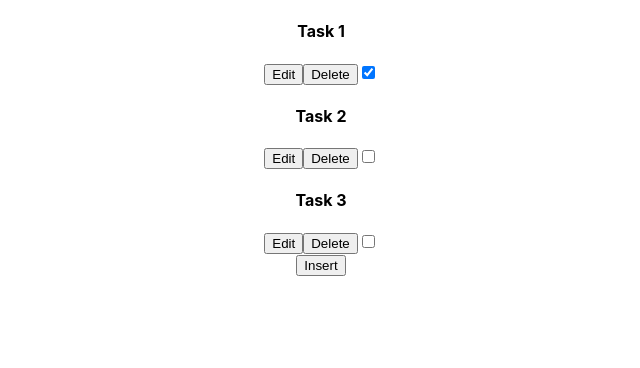
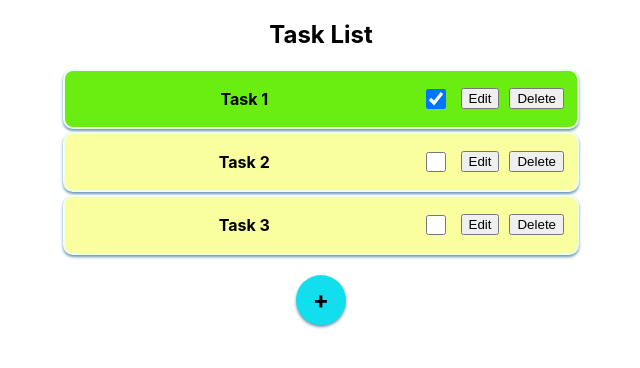
Before and after one commit to Hector-IoT/todo-app, a React (Create React App) app: page / in a window 1280 px wide. Shown: the top 368 px of the page, without its empty margins (319-959 px from the left). Built offline with nearby package versions, Linux system fonts and the light colour scheme.

Commit message:
Added some styling, fixing some bugs

```diff
--- a/src/App.css
+++ b/src/App.css
@@ -1,3 +1,41 @@
 .App {
   text-align: center;
+
 }
+.ShowButton{
+  margin: 2px;
+}
+
+.AddTaskButton{
+  width: 50px;
+  height: 50px;
+  margin: auto;
+  box-shadow: 0 2px 3px rgb(104, 150, 180);
+  background-color: rgb(18, 223, 238);
+  display: -webkit-flex;
+  display: flex;
+  align-items: center;
+  cursor: pointer;
+  border-radius: 25px
+}
+
+.AddTaskButton h2{
+  margin: auto;
+}
+
+.AddTaskButton:hover {
+  background-color: rgb(32, 80, 240);
+}
+
+.TaskPreview{
+  width: 20%;
+    margin: 10px;
+    border: 10px solid rgb(3, 247, 3);
+    padding: 8px;
+    text-align: center;
+    background-color: rgb(18, 223, 238);
+    top: 0;
+    right:0;
+    position: absolute;
+    overflow: auto;
+}
--- a/src/App.js
+++ b/src/App.js
@@ -1,103 +1,165 @@
-import React, { Component } from 'react';
-import './App.css';
-import TaskList from './components/TaskList'
-import TaskPreview from './components/TaskPreview'
-import TaskEdit from './components/TaskEdit'
-
+import React, { Component } from "react";
+import "./App.css";
+import TaskList from "./components/TaskList";
+import TaskPreview from "./components/TaskPreview";
+import TaskEdit from "./components/TaskEdit";
+import "./css/TaskEditStyle.css";
+import "./css/TaskPreviewStyle.css";
 
 class App extends Component {
-
   constructor(props) {
     super(props);
     this.state = {
       tasks: [],
-      currentPreviewTaskIndex: -1,
-      currentEditTaskIndex: -1
-    }
+      taskToCreateOrModify: null,
+      taskToPreview: null,
+    };
   }
 
   componentDidMount() {
-    //call api to get tasks from db, for now we are using hard coded array
+
     const tasks = [
-      { id: '1', title: 'Task 1', Description: 'Description 1', Completed: true },
-      { id: '2', title: 'Task 2', Description: 'Description 2', Completed: false },
-      { id: '3', title: 'Task 3', Description: 'Description 3', Completed: false }
+      {
+        title: "Task 1",
+        Description: "Description 1",
+        Completed: true
+      },
+      {
+        title: "Task 2",
+        Description: "Description 2",
+        Completed: false
+      },
+      {
+        title: "Task 3",
+        Description: "Description 3",
+        Completed: false
+      }
     ];
     this.setState({
       tasks
-    })
+    });
   }
 
-  addTask(newtask) {
-    let tasks = [...this.state.tasks]
-    for (let i = 0; i < tasks.length; i++) {
-      if (tasks[i].id === newtask.id) {
-        alert("Duplicated ID")
-        return
-      }
+  createTask() {
+
+    const newtask = {
+      title: "",
+      Description: "",
+      Completed: false
     }
 
-    tasks.push(newtask)
     this.setState({
-      tasks
-    })
+      taskToCreateOrModify: newtask,
+      currentEditTaskIndex: this.state.tasks.length + 1
+    });
+
+  }
+
+  updateOrCreateTask(task) {
+    if (this.state.currentEditTaskIndex < this.state.tasks.length) {
+      this.updateTask(task, this.state.currentEditTaskIndex)
+    } else {
+      this.insertTask(task)
+    }
+
+    this.cancelTask();
   }
 
   handleEdit(index) {
+    const tasks = [...this.state.tasks];
     this.setState({
-      currentEditTaskIndex: index
-    })
+      currentEditTaskIndex: index,
+      taskToCreateOrModify: tasks[index]
+    });
   }
 
   handleDelete(index) {
-
-    let tasks = [...this.state.tasks]
-    tasks.splice(index, 1)
+    let tasks = [...this.state.tasks];
+    tasks.splice(index, 1);
     this.setState({
       tasks,
-      currentPreviewTaskIndex: -1,
-      currentEditTaskIndex: -1
-    })
+    });
+  }
+  handleCheckboxChange(index) {
+    let tasks = [...this.state.tasks];
+    tasks[index].Completed = !tasks[index].Completed;
+    this.setState({
+      tasks,
+    });
   }
 
   updateTask(task, index) {
-    let tasks = [...this.state.tasks]
-    tasks[index] = task
+    let tasks = [...this.state.tasks];
+    tasks[index] = task;
 
     this.setState({
       tasks,
-      currentPreviewTaskIndex: -1,
-      currentEditTaskIndex: -1
-    })
+    });
+  }
+
+  cancelTask() {
+    this.setState({
+      taskToCreateOrModify: null,
+    });
+  }
+
+  insertTask(task) {
+    let tasks = [...this.state.tasks];
+    tasks.push(task);
+
+    this.setState({
+      tasks,
+    });
   }
 
   previewTask(index) {
+    const tasks = [...this.state.tasks];
+
     this.setState({
-      currentPreviewTaskIndex: index
-    })
+      taskToPreview: tasks[index]
+    });
   }
 
   render() {
+
+    const taskList = <TaskList
+      tasks={this.state.tasks}
+      onClick={index => this.previewTask(index)}
+      handleEdit={index => this.handleEdit(index)}
+      handleDelete={index => this.handleDelete(index)}
+      handleCheckboxChange={index => this.handleCheckboxChange(index)}
+    />
+
     return (
       <div className="App">
-        <TaskList
-          tasks={this.state.tasks}
-          onClick={(index) => this.previewTask(index)}
-          handleEdit={(index) => this.handleEdit(index)}
-          handleDelete={(index) => this.handleDelete(index)}
-        />
+        <h2>Task List</h2>
 
-        {this.state.currentPreviewTaskIndex > -1 ? <TaskPreview task={this.state.tasks[this.state.currentPreviewTaskIndex]} /> : null}
-        <button onClick={() => this.addTask({ id: '4', title: 'Task 4', Description: 'Description 3', Completed: false })} >Insert</button>
+        {taskList}
+        <div
+          className={"AddTaskButton"}
+          onClick={() => this.createTask()}
+        >
+          <h2>+</h2>
+        </div>
 
-        {this.state.currentEditTaskIndex > -1 ?
-          <TaskEdit
-            key={Math.random()}
-            task={this.state.tasks[this.state.currentEditTaskIndex]}
-            updateTask={(task) => this.updateTask(task, this.state.currentEditTaskIndex)}
+        {this.state.taskToPreview != null ? (
+          <TaskPreview
+            task={this.state.taskToPreview}
           />
-          : null}
+        ) : null}
 
+        {this.state.taskToCreateOrModify != null ? (
+          <div className="TaskEdit">
+            <TaskEdit
+              key={Math.random()}
+              task={this.state.taskToCreateOrModify}
+              updateTask={(task) =>
+                this.updateOrCreateTask(task)
+              }
+              cancelTask={() => this.cancelTask()}
+            />
+          </div>
+        ) : null}
       </div>
     );
   }
--- a/src/components/Task.js
+++ b/src/components/Task.js
@@ -1,37 +1,51 @@
-import React from 'react';
+import React from "react";
+import "../css/TaskStyle.css";
 
 class Task extends React.Component {
   handleDelete(event) {
-        event.stopPropagation()
-        this.props.handleDelete && this.props.handleDelete()
+    this.props.handleDelete && this.props.handleDelete();
   }
 
   handleEdit(event) {
-        event.stopPropagation()
-        this.props.handleEdit && this.props.handleEdit()
+    this.props.handleEdit && this.props.handleEdit();
   }
 
   handleCheckboxChange() {
-
+    this.props.handleCheckboxChange && this.props.handleCheckboxChange();
   }
 
   handleClick(event) {
-        event.stopPropagation()
-        this.props.onClick()
+    this.props.onClick();
   }
 
   render() {
+    let taskStyle = "Task" + (this.props.task.Completed ? " Completed" : "");
+
     return (
-            <div onClick={(event) => this.handleClick(event)} >
-                <h4 >{this.props.task.title}</h4>
-                <button onClick={(event) => this.handleEdit(event)}>Edit</button>
-                <button onClick={(event) => this.handleDelete(event)}>Delete</button>
-                <input type="checkbox" checked={this.props.task.Completed} onChange={this.handleCheckboxChange} />
-            </ div>
+      <div className={taskStyle}>
+
+        <h4 className={"title"} onClick={event => this.handleClick(event)}>{this.props.task.title}</h4>
+
+        <div className={"actions"}>
+          <input
+            className={"CheckBox"}
+            type="checkbox"
+            checked={this.props.task.Completed}
+            onChange={event => this.handleCheckboxChange(event)}
+          />
+          <button className={"ButtonEdit"} onClick={event => this.handleEdit(event)}>Edit</button>
+          <button className={"ButtonDelete"} onClick={event => {
+            var r = window.confirm("Are you sure?");
+            if (r === true) {
+              this.handleDelete(event);
+            }
+          }
+          }>Delete</button>
+        </div>
+
+      </div>
     );
   }
 }
 
 export default Task;
-
-//{id: '1', title: 'Task 1', Description: 'Description 1', Completed: true },
--- a/src/components/TaskList.js
+++ b/src/components/TaskList.js
@@ -1,8 +1,8 @@
 import React from 'react';
 import Task from './Task'
+import "../css/TaskListStyle.css";
 
 class TaskList extends React.Component {
-
 
     render() {
 
@@ -10,17 +10,18 @@ class TaskList extends React.Component {
 
             return (
                 <Task
-                    key={index + task.id}
+                    key={Math.random()}
                     task={task}
                     onClick={() => this.props.onClick(index)}
                     handleEdit={() => this.props.handleEdit(index)}
                     handleDelete={() => this.props.handleDelete(index)}
+                    handleCheckboxChange={() => this.props.handleCheckboxChange(index)}
                 />
             )
         })
 
         return (
-            <div>
+            <div className={"TaskList"}>
                 {list}
             </div>
         );
--- a/src/components/TaskPreview.js
+++ b/src/components/TaskPreview.js
@@ -1,19 +1,18 @@
 import React from 'react';
+import "../css/TaskPreviewStyle.css";
 
-class TaskPreviw extends React.Component {
-
+class TaskPreview extends React.Component {
 
     render() {
+
         return (
-            <div>
-                {this.props.task.title}
-                {this.props.task.Description}
-                {this.props.task.Completed.toString()}
+            <div >
+                <p className={"TaskPreviewTitle"}>{this.props.task.title}</p>
+                <p className={"TaskPreviewDescription"}>{this.props.task.Description}</p>
+                <p className={"TaskPreviewComplete"}>{this.props.task.Completed ? "Completed" : "No Completed"}</p>
             </div>
         );
     }
 }
 
-export default TaskPreviw;
-
-//{ id: '1', title: 'Task 1', Description: 'Description 1', Completed: true },
+export default TaskPreview;
--- /dev/null
+++ b/src/css/TaskEditStyle.css
@@ -0,0 +1,50 @@
+.container{
+  width: 40%;
+  margin: auto;
+  border-radius: 5px;
+  background-color: #f2f2f2;
+  padding: 20px;
+}
+
+input[type=text] {
+  width: 100%;
+  padding: 12px 20px;
+  margin: 8px 0;
+  display: inline-block;
+  border: 1px solid #ccc;
+  border-radius: 4px;
+  box-sizing: border-box;
+}
+
+input[type=button] {
+  width: 100%;
+  background-color: rgb(56, 153, 59);
+  color: white;
+  padding: 14px 20px;
+  margin: 8px 0;
+  border: none;
+  border-radius: 4px;
+  cursor: pointer;
+}
+
+input[type=checkbox]{
+  width: 20px;
+  height: 20px;
+  margin: 10px;
+}
+
+input[type=button]:hover {
+  background-color: #579e5b;
+}
+
+.TaskEdit {
+  display: block;
+  position: fixed;
+  z-index: 1;
+  padding-top: 100px;
+  left: 0;
+  top: 0;
+  width: 100%;
+  height: 100%;
+  background-color: rgba(0,0,0,0.4);
+}
--- /dev/null
+++ b/src/css/TaskListStyle.css
@@ -0,0 +1,3 @@
+.TaskList {
+  margin: 20px
+}
--- /dev/null
+++ b/src/css/TaskPreviewStyle.css
@@ -0,0 +1,11 @@
+.TaskPreview {
+  display: block;
+  position: fixed;
+  z-index: 1;
+  padding-top: 100px;
+  left: 0;
+  top: 0;
+  width: 100%;
+  height: 100%;
+  background-color: rgba(0,0,0,0.4);
+}
--- /dev/null
+++ b/src/css/TaskStyle.css
@@ -0,0 +1,61 @@
+.Task {
+  width: 40%;
+  margin: 3px auto;
+  border: 2px solid #efe;
+  box-shadow: 0 2px 3px rgb(104, 150, 180);
+  padding: 8px;
+  background-color: rgb(249, 255, 158);
+  display: -webkit-flex;
+  display: flex;
+  align-items: center;
+  border-radius: 10px
+}
+
+.Completed{
+  background-color: rgb(106, 238, 18);
+}
+
+.title {
+  flex: 1;
+  margin: 5px;
+  width: auto;
+  cursor: pointer;
+}
+
+.title:hover {
+  background-color: lightgreen;
+  color: black;
+}
+
+.actions{
+  display: -webkit-flex;
+  display: flex;
+  align-items: center;
+  margin-left: auto;
+}
+
+.CheckBox{
+  width: 20px;
+  height: 20px;
+  cursor: pointer;
+}
+
+.ButtonEdit {
+  margin: 5px;
+  cursor: pointer;
+}
+
+.ButtonEdit:hover {
+  background-color: lightgreen;
+  color: black;
+}
+
+.ButtonDelete {
+  cursor: pointer;
+  margin: 5px;
+}
+
+.ButtonDelete:hover {
+  background-color: salmon;
+  color: black;
+}
```
Also changed, not shown: src/components/TaskEdit.js (+26 -7 lines). Lines whose indentation alone changed are shown as unchanged.
